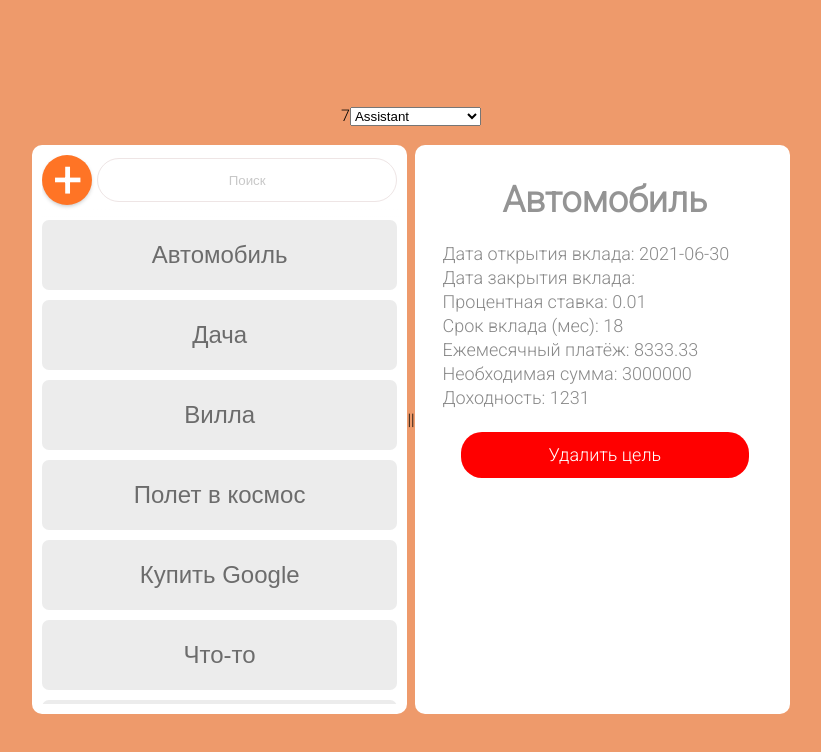
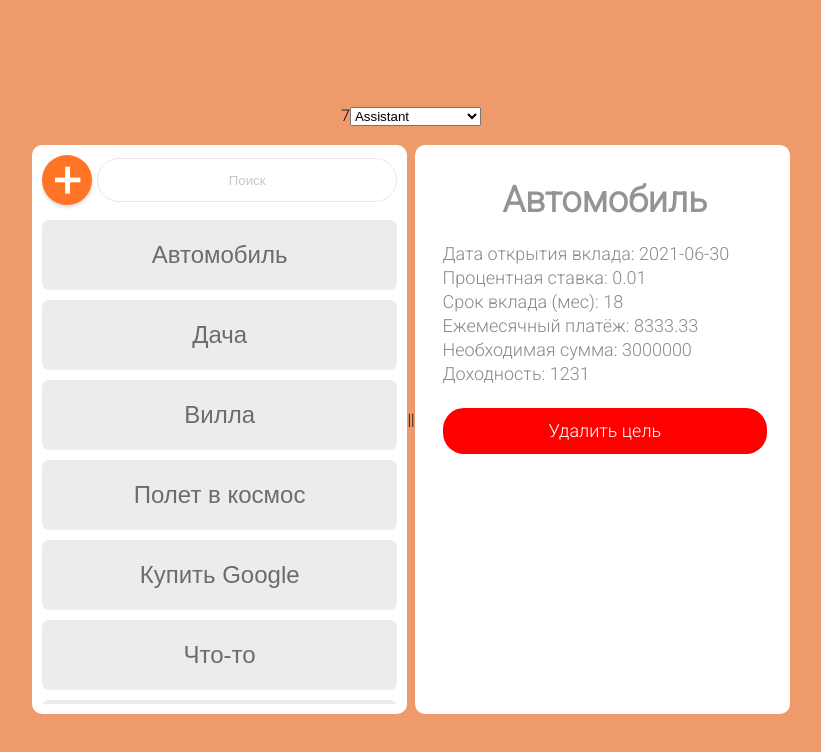
Before and after one commit to Maxim-BC/project_moneybox, a React (Create React App) app: page / in a window 1280 px wide. Both pictures are taken after a click on the button "Автомобиль". Shown: the top 752 px of the page, without its empty margins (229-1050 px from the left). Built offline with nearby package versions, Linux system fonts and the light colour scheme.

Commit message:
Убрана дата закрытия вклада, кнопка сделана немного больше и установлен предел увеличения

```diff
--- a/src/components/Assistant.css
+++ b/src/components/Assistant.css
@@ -93,7 +93,8 @@
     font-size: 20px;
     font-weight: 400;
     padding: 5px;
-    width: 80%;
+    width: 90%;
+    max-width: 400px;
     height: 46px;
     font-size: 18px;
 }
--- a/src/components/TargetInfo.js
+++ b/src/components/TargetInfo.js
@@ -16,7 +16,6 @@ export default class TargetInfo extends Component {
                         Дата открытия вклада:{" "}
                         {this.props.activeTarget.startDate}
                     </p>
-                    <p>Дата закрытия вклада: {/* Вычислить  */}</p>
                     <p>Процентная ставка: {this.props.activeTarget.percent}</p>
                     <p>Срок вклада (мес): {this.props.activeTarget.period}</p>
                     <p>Ежемесячный платёж: {this.props.activeTarget.payment}</p>
```
